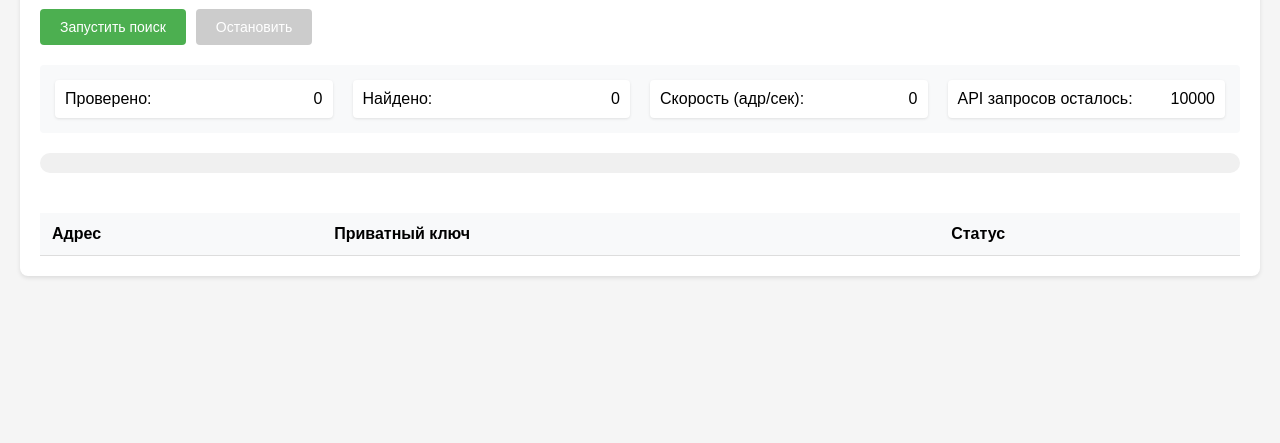
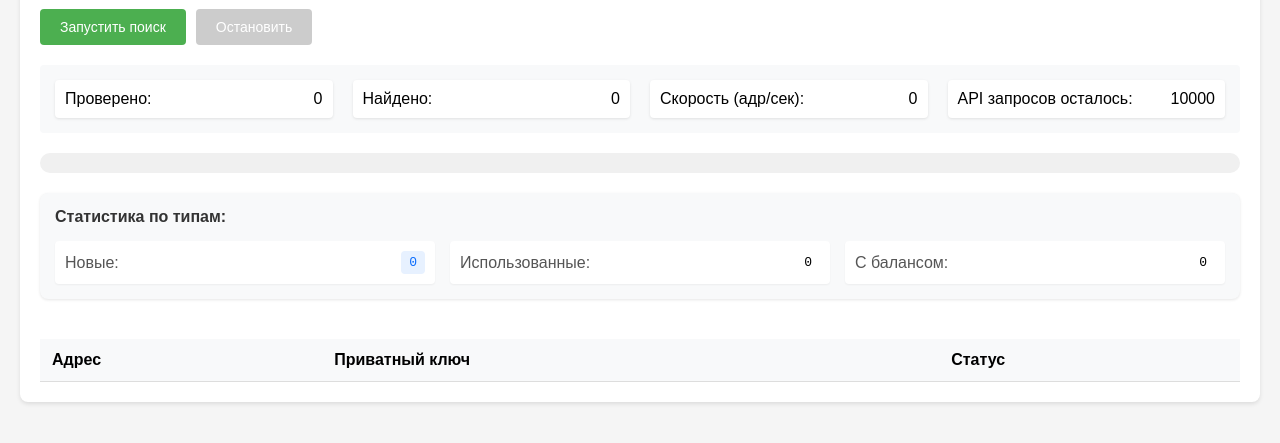
Before and after one commit to 0XST123/cursor, a website: page index.html in a window 1280 px wide. Shown: the part 119-562 px from the top of the page. Drawn offline with nearby package versions, Linux system fonts and the light colour scheme.

Commit message:
Add wallet types statistics panel

```diff
--- a/index.html
+++ b/index.html
@@ -64,6 +64,25 @@
             <div id="progressBar" class="progress-bar"></div>
         </div>
 
+        <!-- Wallet Types Statistics -->
+        <div class="wallet-types-panel">
+            <h3>Статистика по типам:</h3>
+            <div class="wallet-types-grid">
+                <div class="wallet-type-item">
+                    <label>Новые:</label>
+                    <span id="newCount" class="status-new">0</span>
+                </div>
+                <div class="wallet-type-item">
+                    <label>Использованные:</label>
+                    <span id="usedCount" class="status-used">0</span>
+                </div>
+                <div class="wallet-type-item">
+                    <label>С балансом:</label>
+                    <span id="valuableCount" class="status-valuable">0</span>
+                </div>
+            </div>
+        </div>
+
         <!-- Results Table -->
         <div class="results-container">
             <table id="resultsTable">
--- a/main.js
+++ b/main.js
@@ -13,7 +13,8 @@ class WalletFinder {
             this.stats = {
                 invalid: 0,
                 new: 0,
-                used: 0
+                used: 0,
+                valuable: 0
             };
 
             this.initializeUI();
@@ -304,10 +305,18 @@ class WalletFinder {
         this.checkedCountElement.textContent = this.checkedCount;
         this.foundCountElement.textContent = this.foundCount;
 
+        // Update wallet type counts
+        document.getElementById('newCount').textContent = this.stats.new;
+        document.getElementById('usedCount').textContent = this.stats.used;
+        document.getElementById('valuableCount').textContent = this.stats.valuable;
+
         // Calculate and update speed
         const elapsedTime = (Date.now() - this.startTime) / 1000;
         const speed = Math.round(this.checkedCount / elapsedTime);
         this.speedElement.textContent = speed;
+
+        // Update API limit
+        this.apiLimitElement.textContent = this.api.getRequestsLeft();
     }
 
     async updateApiLimit() {
--- a/style.css
+++ b/style.css
@@ -82,12 +82,13 @@ h1 {
     box-shadow: 0 1px 3px rgba(0,0,0,0.1);
 }
 
-/* Wallet Types Statistics */
+/* Wallet Types Panel */
 .wallet-types-panel {
-    margin-bottom: 20px;
+    margin: 20px 0;
     padding: 15px;
     background-color: #f8f9fa;
-    border-radius: 4px;
+    border-radius: 8px;
+    box-shadow: 0 1px 3px rgba(0,0,0,0.1);
 }
 
 .wallet-types-panel h3 {
@@ -109,7 +110,7 @@ h1 {
     padding: 10px;
     background-color: white;
     border-radius: 4px;
-    box-shadow: 0 1px 3px rgba(0,0,0,0.1);
+    box-shadow: 0 1px 2px rgba(0,0,0,0.05);
 }
 
 .wallet-type-item label {
@@ -118,9 +119,9 @@ h1 {
 }
 
 .wallet-type-item span {
+    padding: 4px 8px;
+    border-radius: 4px;
     font-family: monospace;
-    font-size: 14px;
-    color: #333;
 }
 
 /* Progress Bar */
```
